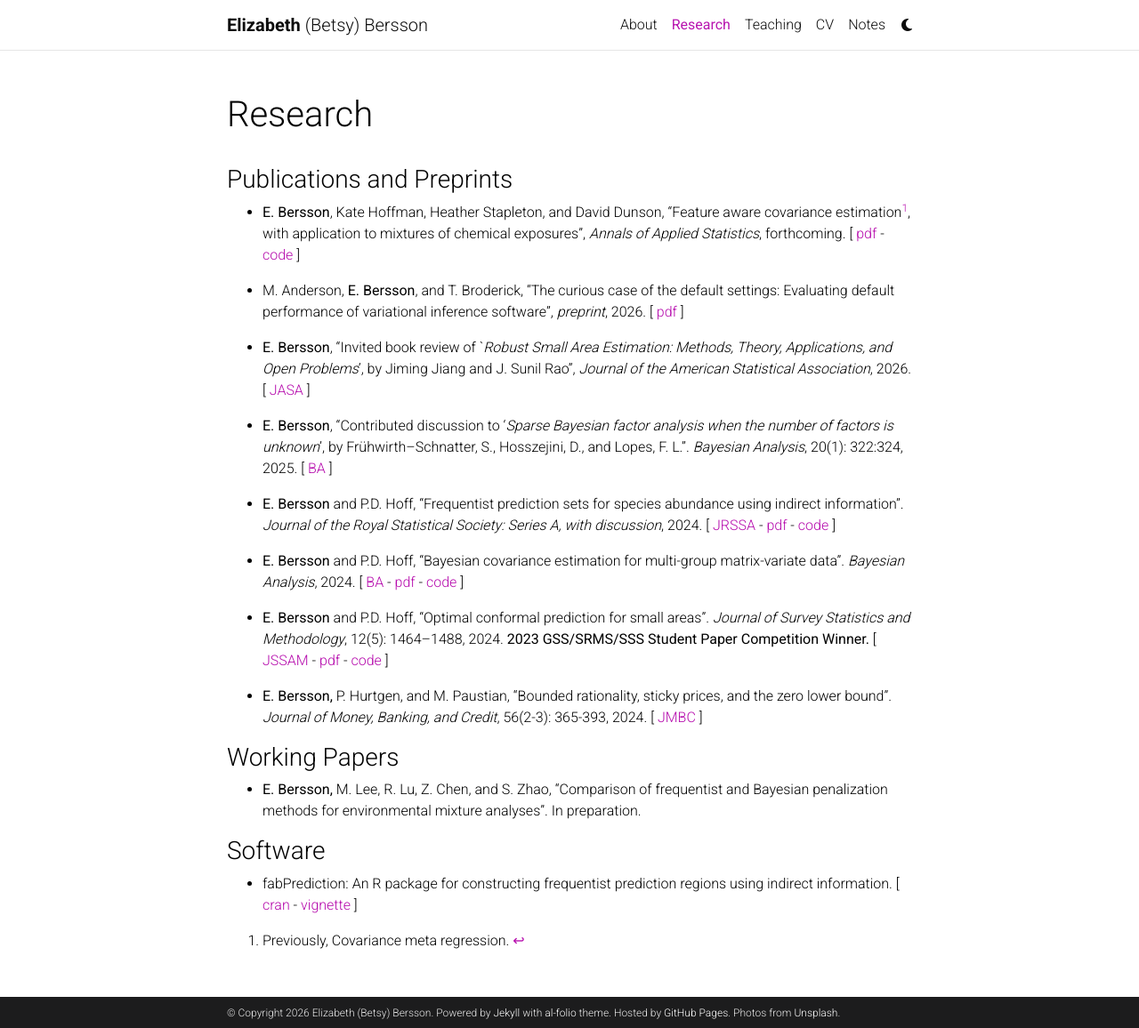
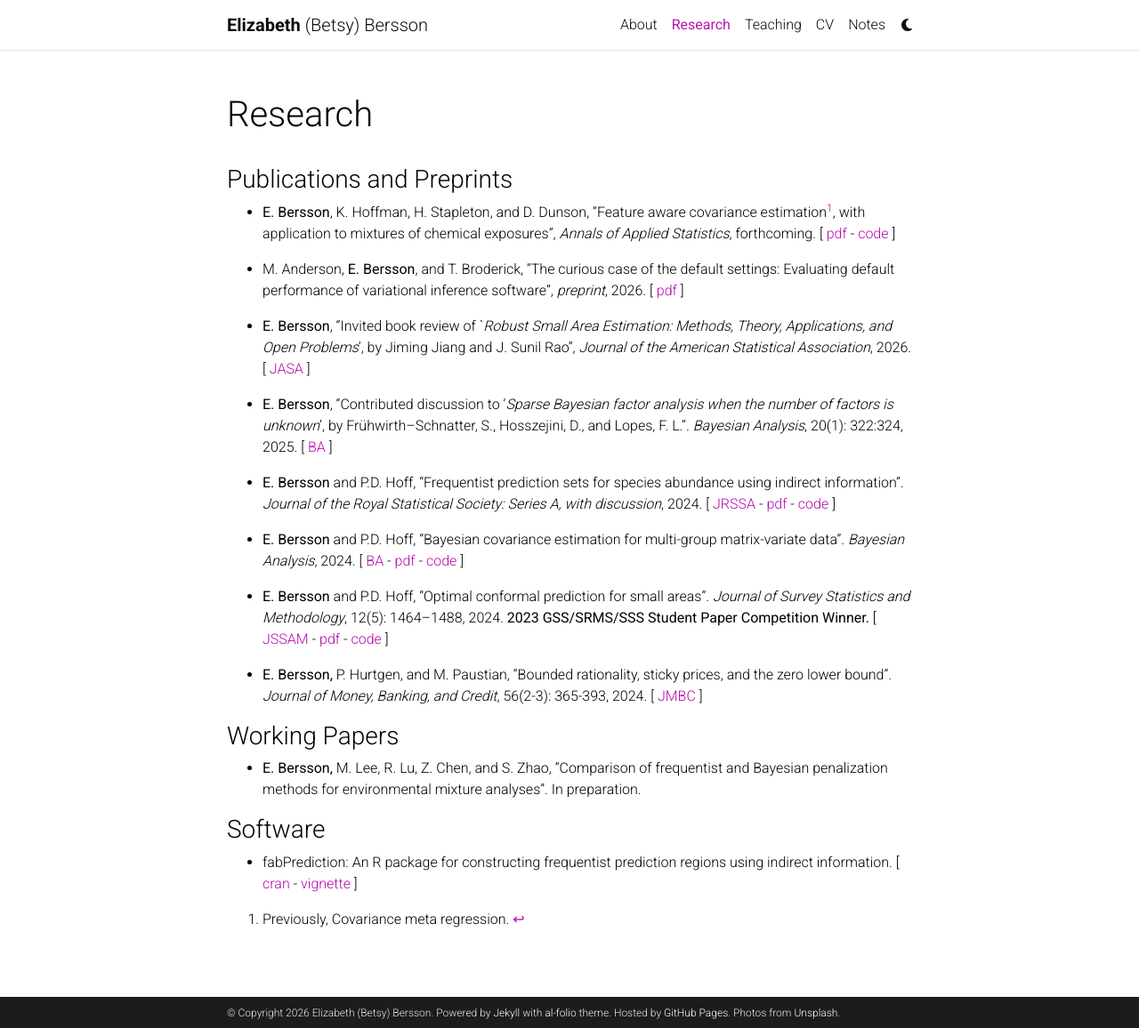
Before and after one commit to betsybersson/betsybersson.github.io, a Jekyll site: the page built from _pages/research.md, in a window 1280 px wide and 1156 px high. Shown: the whole window at 89% size. Built offline with Jekyll 4.4.1, drawn with Linux system fonts in a browser that asks for light colours; comment, search, counter and statistics services are not loaded; a style sheet for code colours, icons or effects is not loaded.

Commit message:
cohesion

```diff
--- a/_pages/research.md
+++ b/_pages/research.md
@@ -12,7 +12,7 @@
 
 <h3>Publications and Preprints</h3>
 
-- <b> E. Bersson</b>, Kate Hoffman, Heather Stapleton, and David Dunson, "Feature aware covariance estimation[^1], with application to mixtures of chemical exposures", <em>Annals of Applied Statistics</em>, forthcoming. [ [pdf](https://arxiv.org\
+- <b> E. Bersson</b>, K. Hoffman, H. Stapleton, and D. Dunson, "Feature aware covariance estimation[^1], with application to mixtures of chemical exposures", <em>Annals of Applied Statistics</em>, forthcoming. [ [pdf](https://arxiv.org\
 /abs/2504.08220) - [code](https://github.com/betsybersson/covarianceMetaRegression) ]
 
 - M. Anderson, <b>E. Bersson</b>, and T. Broderick, "The curious case of the default settings: Evaluating default performance of variational inference software", <em>preprint</em>, 2026. [ [pdf](https://arxiv.org/abs/2608.01403) ]
```
